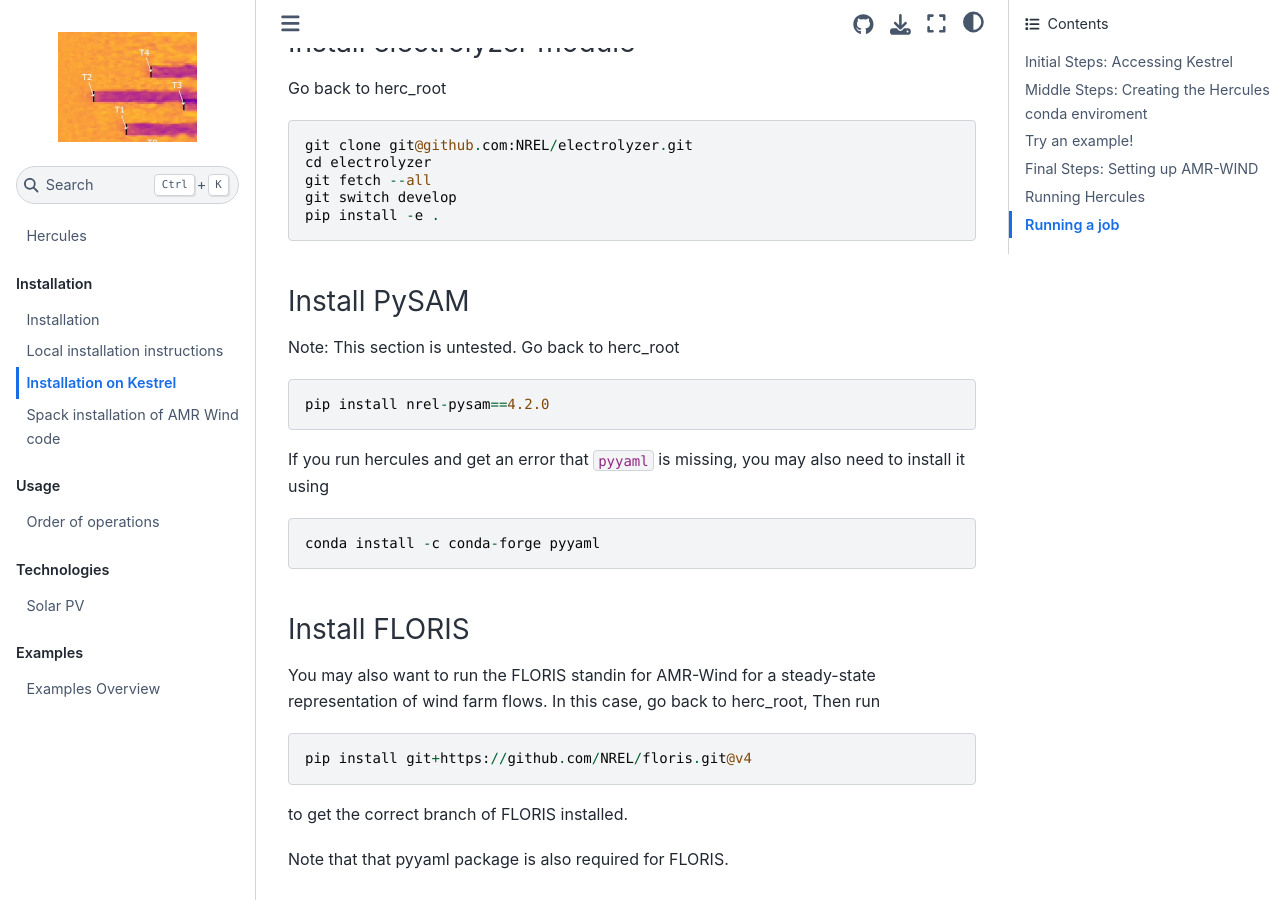
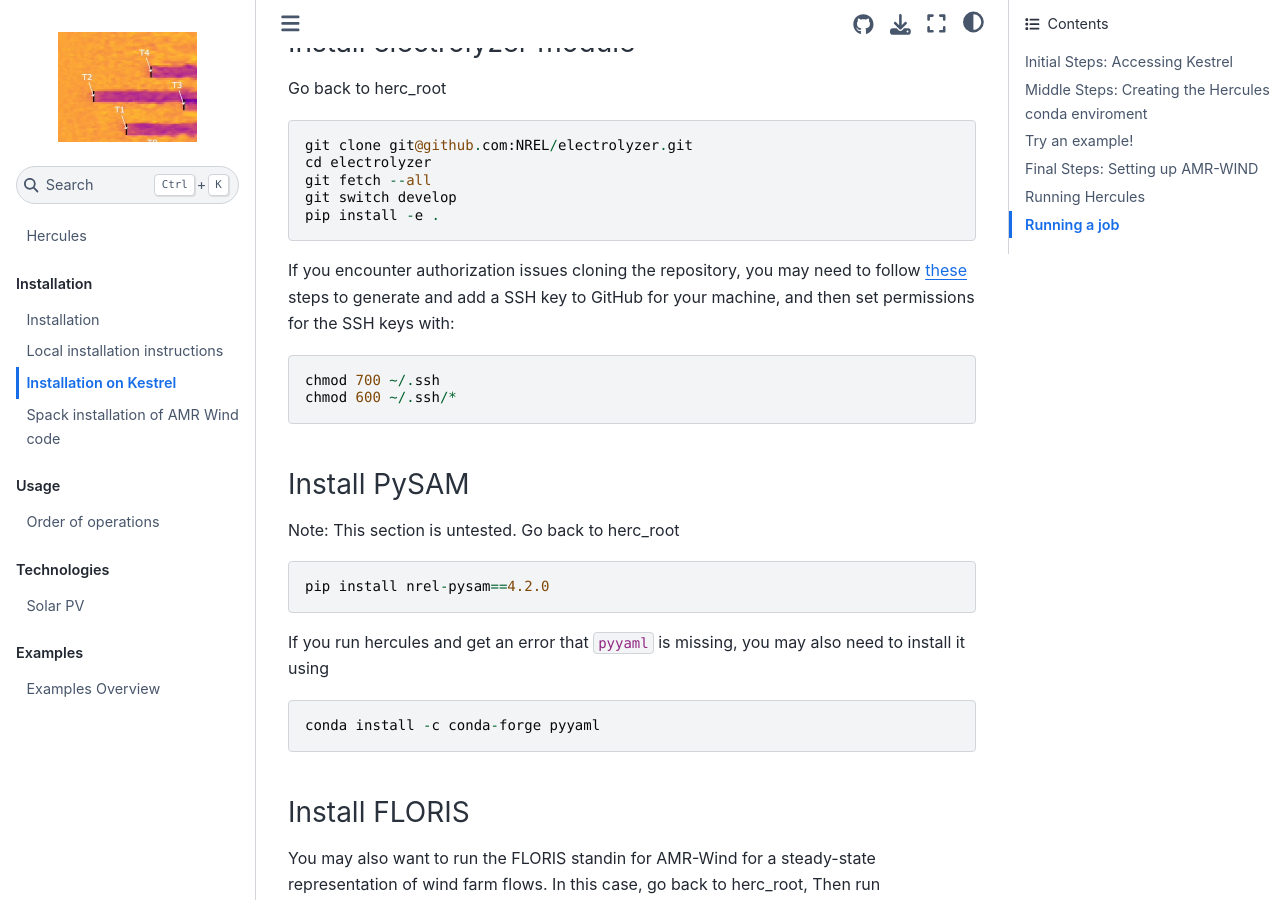
Before and after one commit to NREL/hercules, a Jupyter Book: the page built from docs/install_on_kestrel.md, in a window 1280 px wide and 900 px high, scrolled down 1780 px. Built offline with Jupyter Book 1.0.4 settings and Sphinx 7.4.7 and the Sphinx Book theme 1.1.4, drawn with Linux system fonts in a browser that asks for light colours; pages that are not in the unit, such as notebooks, are missing from menus.

Commit message:
updated installation docs

````diff
--- a/docs/install_on_kestrel.md
+++ b/docs/install_on_kestrel.md
@@ -84,6 +84,12 @@ cd electrolyzer
 git fetch --all
 git switch develop
 pip install -e .
+```
+
+If you encounter authorization issues cloning the repository, you may need to follow [these](https://docs.github.com/en/authentication/connecting-to-github-with-ssh/adding-a-new-ssh-key-to-your-github-account) steps to generate and add a SSH key to GitHub for your machine, and then set permissions for the SSH keys with:
+```
+chmod 700 ~/.ssh
+chmod 600 ~/.ssh/*
 ```
 
 ### Install PySAM
````
Also changed, not shown: docs/install_spack.md (+2 -1 lines).
